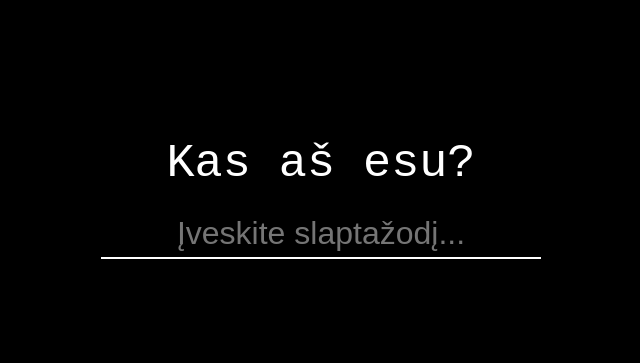
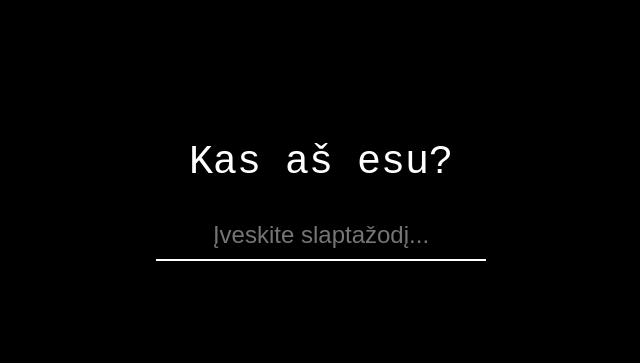
Before and after one commit to Peckis/2metai, a plain HTML site: page index.html in a window 1280 px wide. Shown: the part 202-565 px from the top of the page, without its empty margins (319-959 px from the left). Drawn offline with Linux system fonts and the light colour scheme.

Commit message:
more and more

```diff
--- a/index.html
+++ b/index.html
@@ -3,6 +3,7 @@
 <head>
   <meta charset="UTF-8">
   <title>SU DVEJAIS METAIS!</title>
+  <meta name="viewport" content="width=device-width, initial-scale=1.0">
   <style>
     body, html {
       margin: 0;
@@ -23,25 +24,27 @@
       flex-direction: column;
       justify-content: center;
       align-items: center;
-      font-size: 2em;
       z-index: 10;
+      text-align: center;
+      padding: 20px;
     }
     #hacker-text {
       font-family: monospace;
       white-space: pre;
-      font-size: 1.8em;
-      text-align: center;
+      font-size: clamp(1.5em, 6vw, 2.5em);
+      line-height: 1.4;
     }
     #password-input {
       margin-top: 20px;
-      font-size: 1em;
-      padding: 5px 10px;
+      font-size: clamp(1em, 4vw, 1.5em);
+      padding: 10px 15px;
       border: none;
       border-bottom: 2px solid white;
       background: transparent;
       color: white;
       outline: none;
       text-align: center;
+      width: clamp(200px, 60%, 300px);
     }
 
     /* Main content */
@@ -58,17 +61,18 @@
       text-align: center;
       overflow: hidden;
       position: relative;
+      padding: 10px;
     }
     h1 {
       font-size: clamp(2em, 6vw, 3em);
       margin: 0;
     }
     p {
-      font-size: clamp(1em, 3vw, 1.2em);
+      font-size: clamp(1em, 4vw, 1.3em);
       margin: 5px 0 20px 0;
     }
     svg {
-      width: 90%;
+      width: 95%;
       max-width: 400px;
       height: auto;
     }
```
